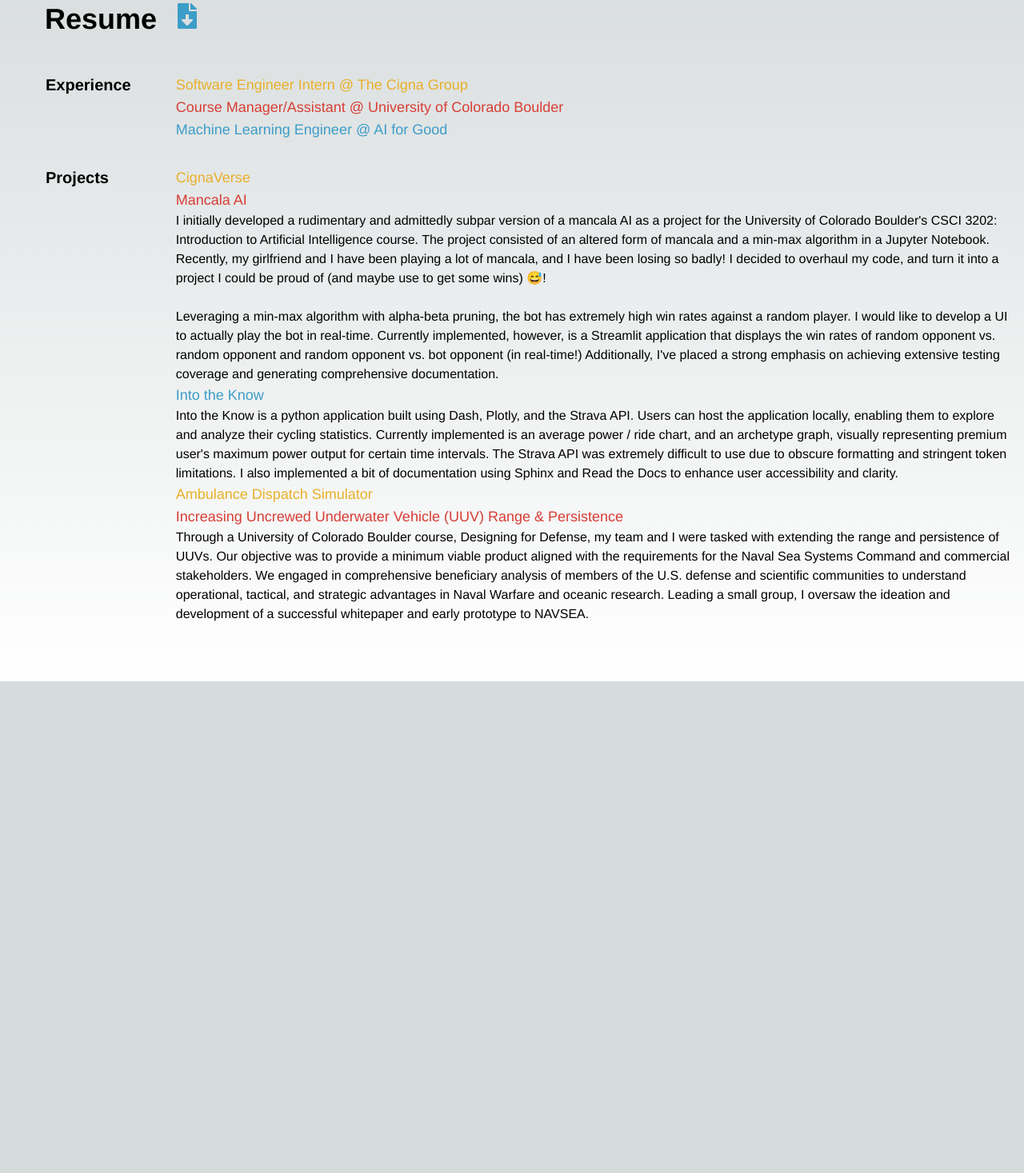
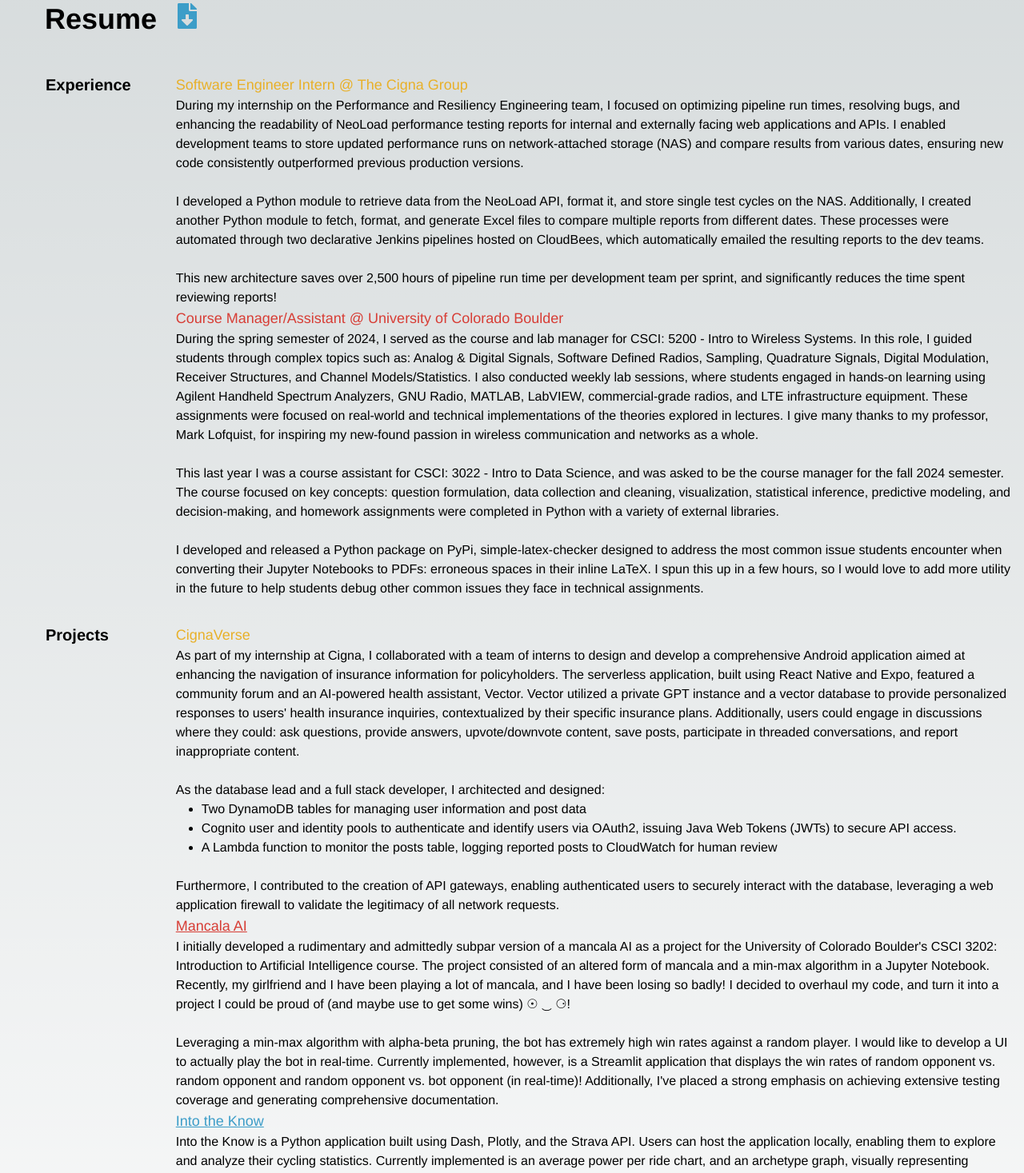
Before and after one commit to vincedbowen/vincedbowen.github.io, a Next.js app: page /vb-web/resume in a window 1280 px wide. Shown: the part 100-1567 px from the top of the page at 80% size. Before the commit the page ends 952 px from the top, so only its background shows below. Built offline with nearby package versions, Linux system fonts and the light colour scheme.

Commit message:
fixing resume page

```diff
--- a/app/resume/page.js
+++ b/app/resume/page.js
@@ -25,6 +25,7 @@
   return (
     <main>
         <Navbar/>
+        {/* <hr className='bg-white'/> */}
         <div className="grid grid-cols-7 w-52 mb-6 ml-14 items-baseline">
             <h1 className="text-4xl font-bold mb-2 mt-6 col-span-5">Resume</h1>
             <div className="col-span-2 flex justify-center">
@@ -40,12 +41,36 @@
                     <ul class="list-none">
                         <li>
                             <text className='text-lg text-yellow'>Software Engineer Intern @ The Cigna Group</text>
+                            <text>
+                                <br/>
+                                During my internship on the Performance and Resiliency Engineering team, I focused on optimizing pipeline run times, resolving bugs, and enhancing the readability of NeoLoad performance testing reports for internal and externally facing web applications and APIs.
+                                I enabled development teams to store updated performance runs on network-attached storage (NAS) and compare results from various dates, ensuring new code consistently outperformed previous production versions.
+                                <br/><br/>
+                                I developed a Python module to retrieve data from the NeoLoad API, format it, and store single test cycles on the NAS.
+                                Additionally, I created another Python module to fetch, format, and generate Excel files to compare multiple reports from different dates.
+                                These processes were automated through two declarative Jenkins pipelines hosted on CloudBees, which automatically emailed the resulting reports to the dev teams.
+                                <br/><br/>
+                                This new architecture saves over 2,500 hours of pipeline run time per development team per sprint, and significantly reduces the time spent reviewing reports!
+                            </text>
                         </li>
                         <li>
                             <text className='text-lg text-red'>Course Manager/Assistant @ University of Colorado Boulder</text>
+                            <br/>
+                            <text>
+                                During the spring semester of 2024, I served as the course and lab manager for CSCI: 5200 - Intro to Wireless Systems.
+                                In this role, I guided students through complex topics such as: Analog & Digital Signals, Software Defined Radios, Sampling, Quadrature Signals, Digital Modulation, Receiver Structures, and Channel Models/Statistics.
+                                I also conducted weekly lab sessions, where students engaged in hands-on learning using Agilent Handheld Spectrum Analyzers, GNU Radio, MATLAB, LabVIEW, commercial-grade radios, and LTE infrastructure equipment.
+                                These assignments were focused on real-world and technical implementations of the theories explored in lectures.
+                                I give many thanks to my professor, Mark Lofquist, for inspiring my new-found passion in wireless communication and networks as a whole.
+                                <br/><br/>
+                                This last year I was a course assistant for CSCI: 3022 - Intro to Data Science, and was asked to be the course manager for the fall 2024 semester.
+                                The course focused on key concepts: question formulation, data collection and cleaning, visualization, statistical inference, predictive modeling, and decision-making, and homework assignments were completed in Python with a variety of external libraries.
+                                <br/><br/>
+                                I developed and released a Python package on PyPi, simple-latex-checker designed to address the most common issue students encounter when converting their Jupyter Notebooks to PDFs: erroneous spaces in their inline LaTeX.
+                                I spun this up in a few hours, so I would love to add more utility in the future to help students debug other common issues they face in technical assignments.
+                            </text>
                         </li>
                         <li>
-                            <text className='text-lg text-light-blue'>Machine Learning Engineer @ AI for Good</text>
                         </li>
                     </ul>
                     </td>
@@ -56,44 +81,81 @@
                         <ul class="list-none">
                             <li>
                                 <text className='text-lg text-yellow'>CignaVerse</text>
+                                <br/>
+                                <text>
+                                    As part of my internship at Cigna, I collaborated with a team of interns to design and develop a comprehensive Android application aimed at enhancing the navigation of insurance information for policyholders.
+                                    The serverless application, built using React Native and Expo, featured a community forum and an AI-powered health assistant, Vector.
+                                    Vector utilized a private GPT instance and a vector database to provide personalized responses to users' health insurance inquiries, contextualized by their specific insurance plans.
+                                    Additionally, users could engage in discussions where they could: ask questions, provide answers, upvote/downvote content, save posts, participate in threaded conversations, and report inappropriate content.
+                                    <br/><br/>
+
+                                    As the database lead and a full stack developer, I architected and designed:
+                                    <ul className='list-disc ml-8'>
+                                        <li>
+                                            Two DynamoDB tables for managing user information and post data
+                                        </li>
+                                        <li>
+                                            Cognito user and identity pools to authenticate and identify users via OAuth2, issuing Java Web Tokens (JWTs) to secure API access.
+                                        </li>
+                                        <li>
+                                            A Lambda function to monitor the posts table, logging reported posts to CloudWatch for human review
+                                        </li>
+                                    </ul>
+                                    <br/>
+                                    Furthermore, I contributed to the creation of API gateways, enabling authenticated users to securely interact with the database, leveraging a web application firewall to validate the legitimacy of all network requests.
+                                </text>
                             </li>
                             <li>
-                                <text className='text-lg text-red'>Mancala AI</text>
+                                <text className='text-lg text-red'>
+                                    <Link href={'https://github.com/vincedbowen/mancala_ai'} className='underline hover:text-white'>Mancala AI</Link>
+                                </text>
                                 <br/>
                                 <text>
                                 {`I initially developed a rudimentary and admittedly subpar version of a mancala AI as a project for the University of Colorado Boulder's CSCI 3202: Introduction to Artificial Intelligence course.
                                 The project consisted of an altered form of mancala and a min-max algorithm in a Jupyter Notebook.
                                 Recently, my girlfriend and I have been playing a lot of mancala, and I have been losing so badly!
-                                I decided to overhaul my code, and turn it into a project I could be proud of (and maybe use to get some wins) 😅!`}
+                                I decided to overhaul my code, and turn it into a project I could be proud of (and maybe use to get some wins) ☉ ‿ ⚆!`}
                                 <br/><br/>
                                 {`Leveraging a min-max algorithm with alpha-beta pruning, the bot has extremely high win rates against a random player.
                                 I would like to develop a UI to actually play the bot in real-time.
-                                Currently implemented, however, is a Streamlit application that displays the win rates of random opponent vs. random opponent and random opponent vs. bot opponent (in real-time!)
+                                Currently implemented, however, is a Streamlit application that displays the win rates of random opponent vs. random opponent and random opponent vs. bot opponent (in real-time)!
                                 Additionally, I've placed a strong emphasis on achieving extensive testing coverage and generating comprehensive documentation.`}
                                 </text>
                             </li>
-                            <li>
-                                <text className='text-lg text-light-blue'>Into the Know</text>
+                            <li className='pb-8'>
+                                <text className='text-lg text-light-blue'>
+                                    <Link href={'https://github.com/vincedbowen/into-the-know'} className='underline hover:text-white hover:no-underline'>Into the Know</Link>
+                                </text>
                                 <br/>
                                 <text>
-                                    {`Into the Know is a python application built using Dash, Plotly, and the Strava API.
+                                    {`Into the Know is a Python application built using Dash, Plotly, and the Strava API.
                                     Users can host the application locally, enabling them to explore and analyze their cycling statistics.
-                                    Currently implemented is an average power / ride chart, and an archetype graph, visually representing premium user's maximum power output for certain time intervals.
-                                    The Strava API was extremely difficult to use due to obscure formatting and stringent token limitations.
+                                    Currently implemented is an average power per ride chart, and an archetype graph, visually representing premium user's maximum power output for certain, user-defined time intervals.
+                                    While the Strava API was extremely difficult to use due to obscure formatting and stringent token limitations, my web application provides valuable data analysis visualization to cyclists using Strava.
                                     I also implemented a bit of documentation using Sphinx and Read the Docs to enhance user accessibility and clarity.`}
                                 </text>
                             </li>
                             <li>
                                 <text className='text-lg text-yellow'>Ambulance Dispatch Simulator</text>
+                                <br/>
+                                <text>
+                                    As part of an Object-Oriented Analysis and Design course at university, a peer and I developed an ambulance dispatch simulator designed to manage emergency scenarios by dispatching the nearest, empty ambulance to patients and transporting them to the closest hospital.
+                                    Our application used Groovy and Java-based for both the backend and frontend, with a Neo4J graph database leveraging a depth-first search algorithm to determine the closest ambulance and hospital.
+                                    Communication between the client, represented by a hand-drawn GUI, and the server was facilitated through TooTallNate's Java-WebSocket, allowing for the seamless transmission of serialized data.
+                                    <br/><br/>
+                                    To ensure our solution was flexible, reusable, extendible, and scalable, we implemented five classic object-oriented design patterns: the Observer, the Singleton, the Builder, the Adapter, and the Command.
+                                    <br/><br/>
+                                    You can find a demo video here (please ignore some super annoying async bugs... ugh), and our UML diagram here.
+                                </text>
                             </li>
                             <li>
-                                <text className='text-lg text-red'>Increasing Uncrewed Underwater Vehicle (UUV) Range & Persistence</text>
+                                <text className='text-lg text-red'>Simple TCP Chat</text>
                                 <br/>
                                 <text>
-                                    {`Through a University of Colorado Boulder course, Designing for Defense, my team and I were tasked with extending the range and persistence of UUVs.
-                                    Our objective was to provide a minimum viable product aligned with the requirements for the Naval Sea Systems Command and commercial stakeholders.
-                                    We engaged in comprehensive beneficiary analysis of members of the U.S. defense and scientific communities to understand operational, tactical, and strategic advantages in Naval Warfare and oceanic research.
-                                    Leading a small group, I oversaw the ideation and development of a successful whitepaper and early prototype to NAVSEA.`}
+                                    {`I developed this super straightforward TCP chat room inspired by this tutorial.
+                                    By hosting a server on localhost, multiple clients on the same machine can connect through different terminal instances, enabling them to communicate in real time.
+                                    Built with Python and standard libraries, but I am eager to transition this code-base to C or C++.
+                                    I am super interested in networks and communication protocols, so I would love to make this simple program much more feature rich in the future.`}
                                 </text>
                             </li>
                         </ul>
--- a/package.json
+++ b/package.json
@@ -6,7 +6,8 @@
     "dev": "next dev",
     "build": "next build",
     "start": "next start",
-    "lint": "next lint"
+    "lint": "next lint",
+    "cypress:open": "cypress open"
   },
   "dependencies": {
     "framer-motion": "^11.3.28",
@@ -17,6 +18,7 @@
   "devDependencies": {
     "@headlessui/react": "^2.1.2",
     "@heroicons/react": "^2.1.5",
+    "cypress": "^13.13.3",
     "eslint": "^8",
     "eslint-config-next": "14.2.5",
     "headlessui": "^0.0.0",
```
Also changed, not shown: app/about/page.js (+4 -3 lines), 1 other file (tests, documents, lock files or other folders).
